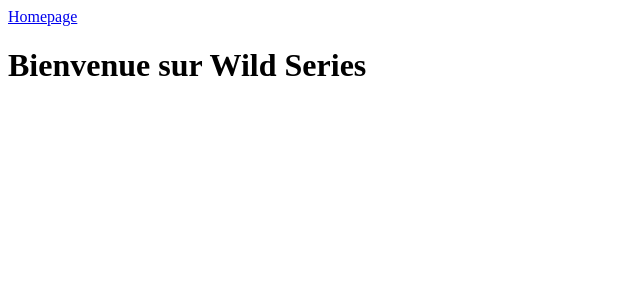
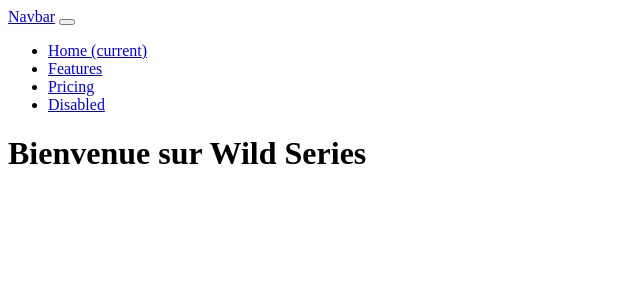
Before and after one commit to dave-grenier/wild-series, a Symfony app: template templates/index.html.twig in a window 1280 px wide. Shown: the top 300 px of the page, without its empty margins (0-640 px from the left). Run offline with Twig, Linux system fonts and the light colour scheme; the template is opened without the code that fills it, so the values that code supplies are empty; some libraries are stand-ins or nearby versions.

Commit message:
reglage surgarche

```diff
--- a/templates/navbar.html.twig
+++ b/templates/navbar.html.twig
@@ -1,3 +1,22 @@
-<nav class="navbar navbar-dark bg-dark">
-  <a href="/">Homepage</a>
+<nav class="navbar navbar-expand-lg navbar-light bg-light">
+  <a class="navbar-brand text-secondary" href="/">Navbar</a>
+  <button class="navbar-toggler" type="button" data-toggle="collapse" data-target="#navbarNav" aria-controls="navbarNav" aria-expanded="false" aria-label="Toggle navigation">
+    <span class="navbar-toggler-icon"></span>
+  </button>
+  <div class="collapse navbar-collapse" id="navbarNav">
+    <ul class="navbar-nav">
+      <li class="nav-item active">
+        <a class="nav-link text-primary" href="/">Home <span class="sr-only">(current)</span></a>
+      </li>
+      <li class="nav-item">
+        <a class="nav-link text-secondary" href="#">Features</a>
+      </li>
+      <li class="nav-item">
+        <a class="nav-link text-secondary" href="#">Pricing</a>
+      </li>
+      <li class="nav-item">
+        <a class="nav-link disabled" href="#">Disabled</a>
+      </li>
+    </ul>
+  </div>
 </nav>
```
Also changed, not shown: migrations/Version20200630075452.php (added, +31 -0 lines), src/Entity/Name.php (added, +41 -0 lines), src/Repository/NameRepository.php (added, +50 -0 lines).
